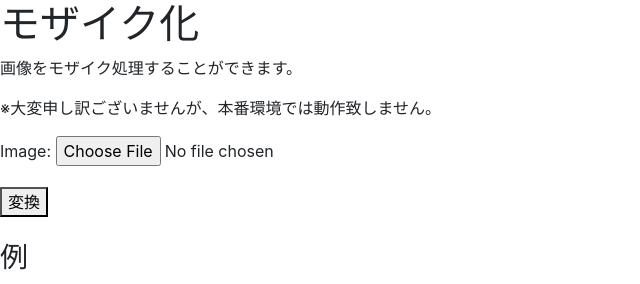
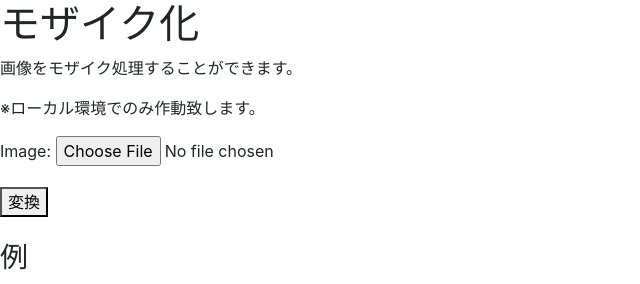
Before and after one commit to kentoandrewiwasaki/opencv_converter, a Django app: page /mosaic/ in a window 1280 px wide. Shown: the part 56-340 px from the top of the page, without its empty margins (0-640 px from the left). Run offline with Django 3.2, Linux system fonts and the light colour scheme; data that the repository does not hold is empty; some libraries are stand-ins or nearby versions.

Commit message:
Changing notes of Only Local to Each View

```diff
--- a/templates/anime.html
+++ b/templates/anime.html
@@ -6,7 +6,7 @@
 {% block content %}
   <h1>アニメ化</h1>
     <p>画像をアニメ化することができます。</p>
-    <p>※大変申し訳ございませんが、本番環境では動作致しません。</p>
+    <p>※ローカル環境でのみ作動致します。</p>
   <form method="post" enctype="multipart/form-data">
     {% csrf_token %}
     {{ form.as_p }}
--- a/templates/facemosaic.html
+++ b/templates/facemosaic.html
@@ -6,7 +6,7 @@
 {% block content %}
   <h1>顔のモザイク化</h1>
     <p>画像上の顔を認識し、モザイク処理することができます。</p>
-    <p>※大変申し訳ございませんが、本番環境では動作致しません。</p>
+    <p>※ローカル環境でのみ作動致します。</p>
     <p>また、画像によっては作動しない場合がございます。</p>
   <form method="post" enctype="multipart/form-data">
     {% csrf_token %}
--- a/templates/faceread.html
+++ b/templates/faceread.html
@@ -6,7 +6,7 @@
 {% block content %}
   <h1>顔認識</h1>
     <p>画像上の顔を認識・赤枠で検出することができます。</p>
-    <p>※大変申し訳ございませんが、本番環境では動作致しません。</p>
+    <p>※ローカル環境でのみ作動致します。</p>
     <p>また、画像によっては作動しない場合がございます。</p>
   <form method="post" enctype="multipart/form-data">
     {% csrf_token %}
--- a/templates/gray.html
+++ b/templates/gray.html
@@ -6,7 +6,7 @@
 {% block content %}
   <h1>グレースケール化</h1>
     <p>画像をグレースケール化することができます。</p>
-    <p>※大変申し訳ございませんが、本番環境では動作致しません。</p>
+    <p>※ローカル環境でのみ作動致します。</p>
   <form method="post" enctype="multipart/form-data">
     {% csrf_token %}
     {{ form.as_p }}
--- a/templates/mosaic.html
+++ b/templates/mosaic.html
@@ -6,8 +6,8 @@
 {% block content %}
   <h1>モザイク化</h1>
     <p>画像をモザイク処理することができます。</p>
-    <p>※大変申し訳ございませんが、本番環境では動作致しません。</p>
-  <form method="post" enctype="multipart/form-data">
+    <p>※ローカル環境でのみ作動致します。</p>
+    <form method="post" enctype="multipart/form-data">
     {% csrf_token %}
     {{ form.as_p }}
     <button type="submit">変換</button>
```
